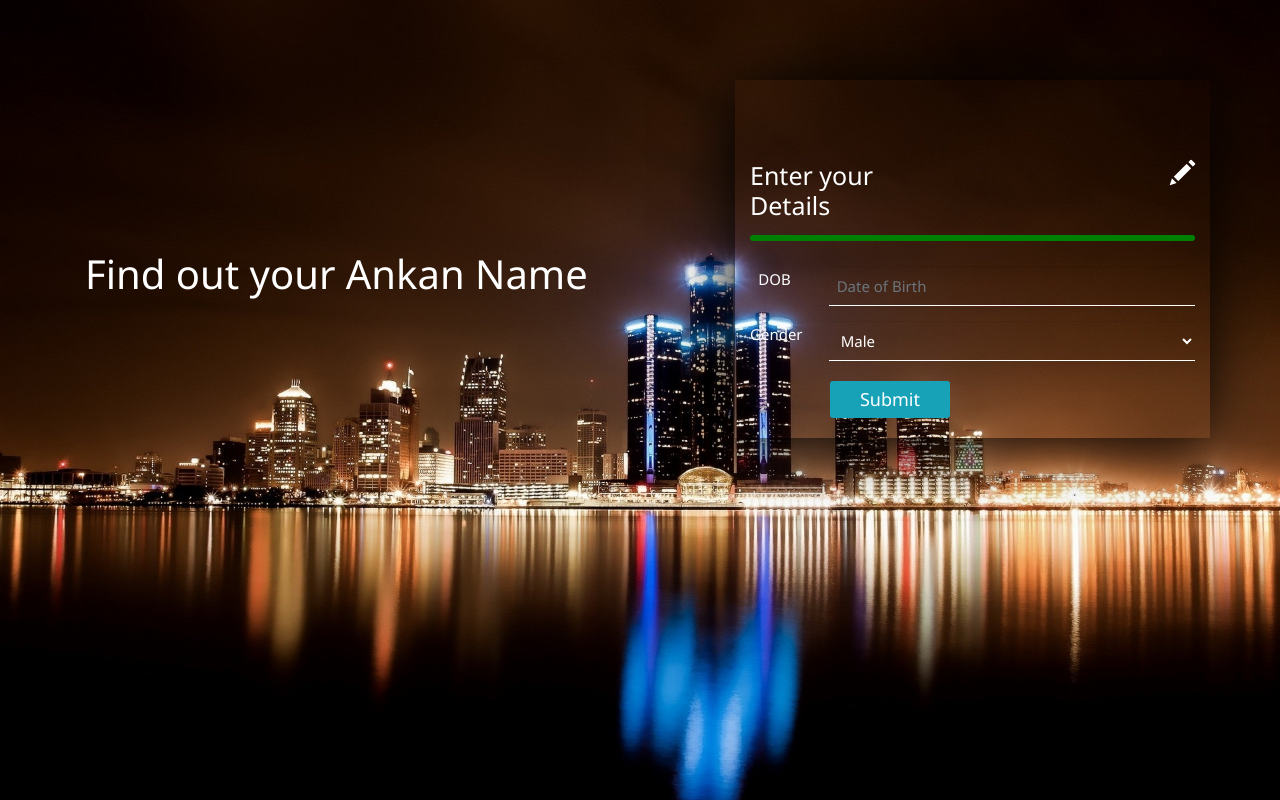
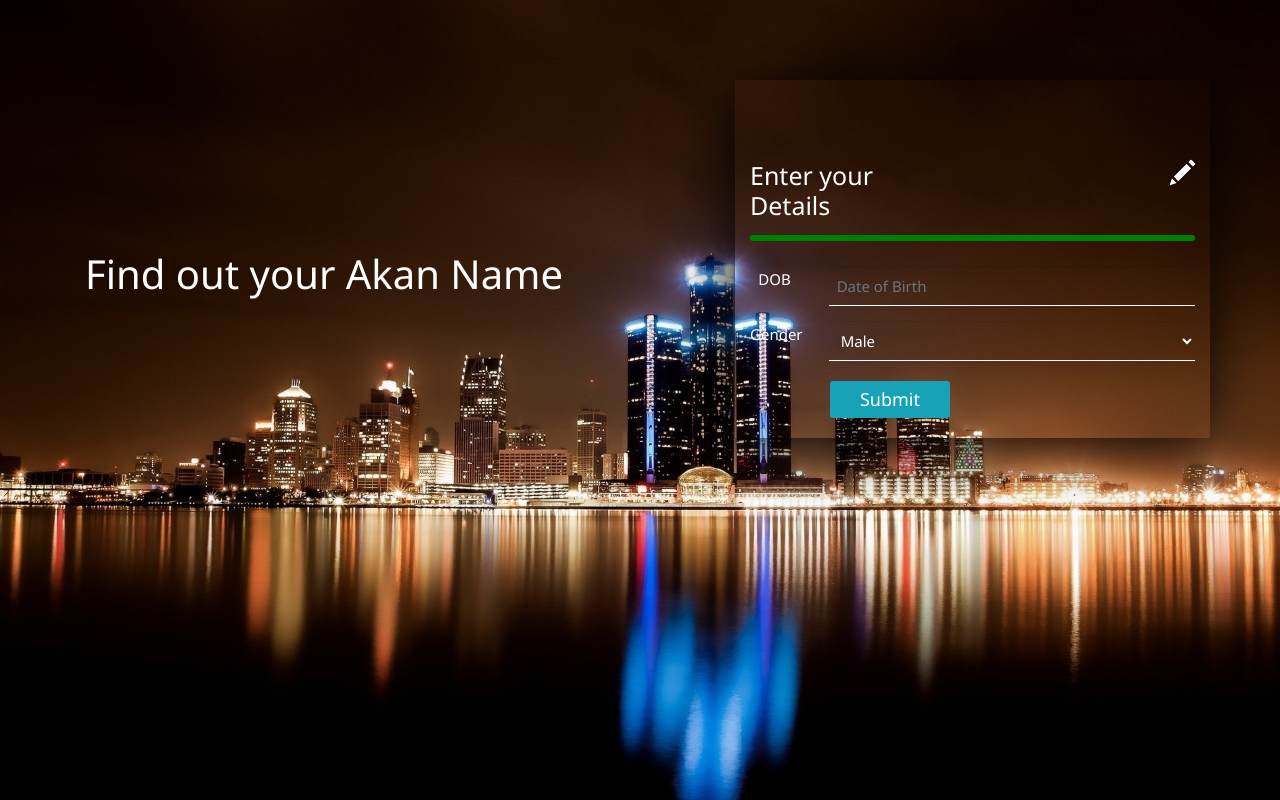
Before and after one commit to BandLinc/ankan, a plain HTML site: page index.html in a window 1280 px wide. Drawn offline with nearby package versions, Linux system fonts and the light colour scheme.

Commit message:
Correction on name

```diff
--- a/index.html
+++ b/index.html
@@ -14,7 +14,7 @@
     <!--Javascript functions-->
     <script type="text/javascript" src="assignment2.js"></script>
 
-    <title>Ankan Game</title>
+    <title>Akan Game</title>
 </head>
 
 <body>
@@ -23,7 +23,7 @@
         <div class="row">
             <div class="col-md-7">
                 <div class="blink_me">
-                    <h1 class="text-left">Find out your Ankan Name</h1>
+                    <h1 class="text-left">Find out your Akan Name</h1>
                 </div>
             </div>
             <div class="col-md-5">
```
